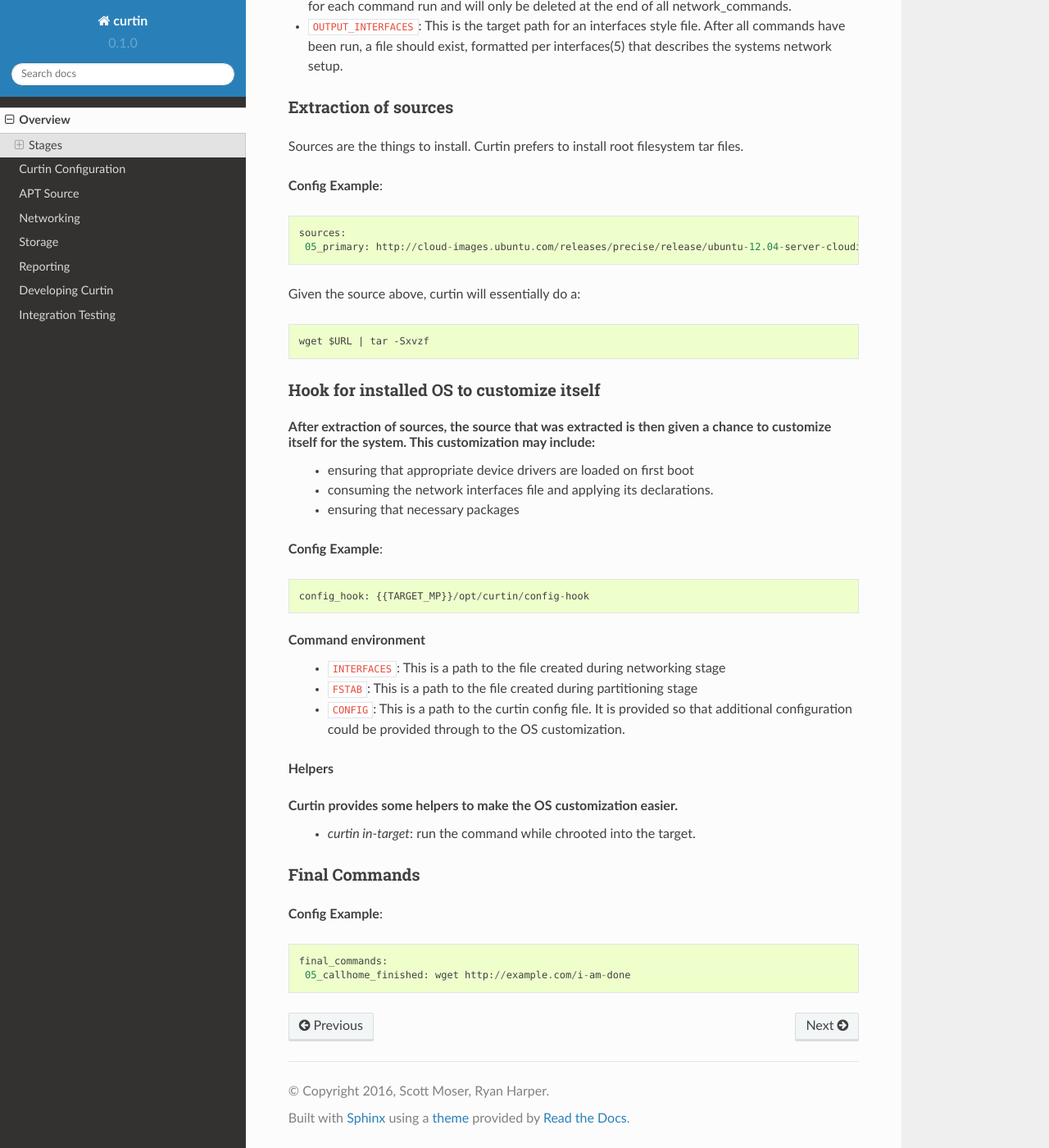
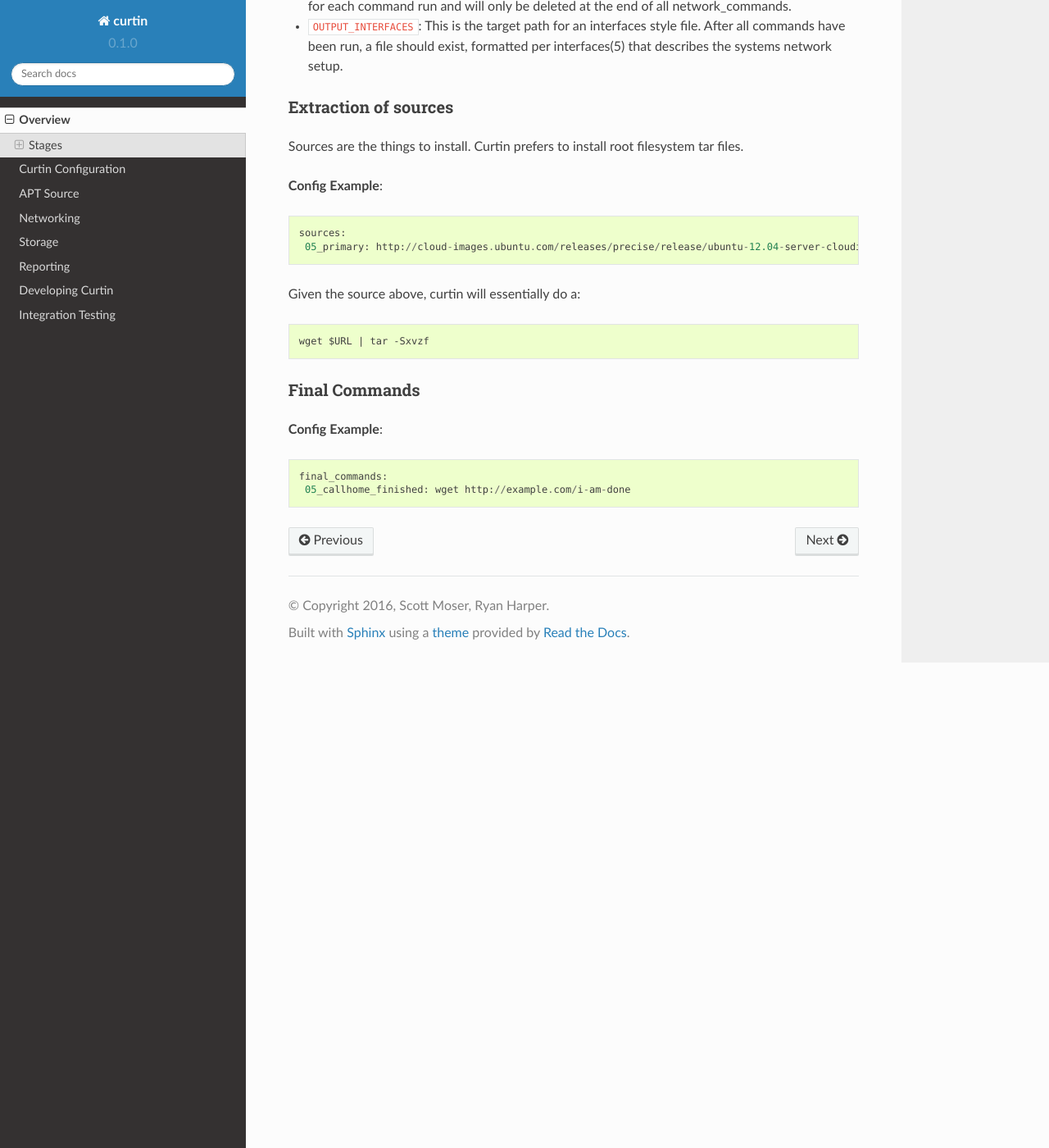
Before and after one commit to canonical/curtin, a Sphinx documentation site: the page built from doc/topics/overview.rst, in a window 1280 px wide and 1400 px high, scrolled down 2247 px. Shown: the whole window at 82% size. Built offline with Sphinx 7.4.7 and the Read the Docs theme 2.0.0, drawn with Linux system fonts in a browser that asks for light colours.

Commit message:
first changes
bzr-revno: 526.4.1

```diff
--- a/doc/topics/overview.rst
+++ b/doc/topics/overview.rst
@@ -88,27 +88,6 @@ Given the source above, curtin will essentially do a::
 
  wget $URL | tar -Sxvzf
 
-Hook for installed OS to customize itself
-~~~~~~~~~~~~~~~~~~~~~~~~~~~~~~~~~~~~~~~~~
-After extraction of sources, the source that was extracted is then given a chance to customize itself for the system.  This customization may include:
- - ensuring that appropriate device drivers are loaded on first boot
- - consuming the network interfaces file and applying its declarations.
- - ensuring that necessary packages
-
-**Config Example**::
-
- config_hook: {{TARGET_MP}}/opt/curtin/config-hook
-
-**Command environment**
- - ``INTERFACES``: This is a path to the file created during networking stage
- - ``FSTAB``: This is a path to the file created during partitioning stage
- - ``CONFIG``: This is a path to the curtin config file.  It is provided so that additional configuration could be provided through to the OS customization.
-
-**Helpers**
-
-Curtin provides some helpers to make the OS customization easier.
- - `curtin in-target`: run the command while chrooted into the target.
-
 Final Commands
 ~~~~~~~~~~~~~~
 
```
